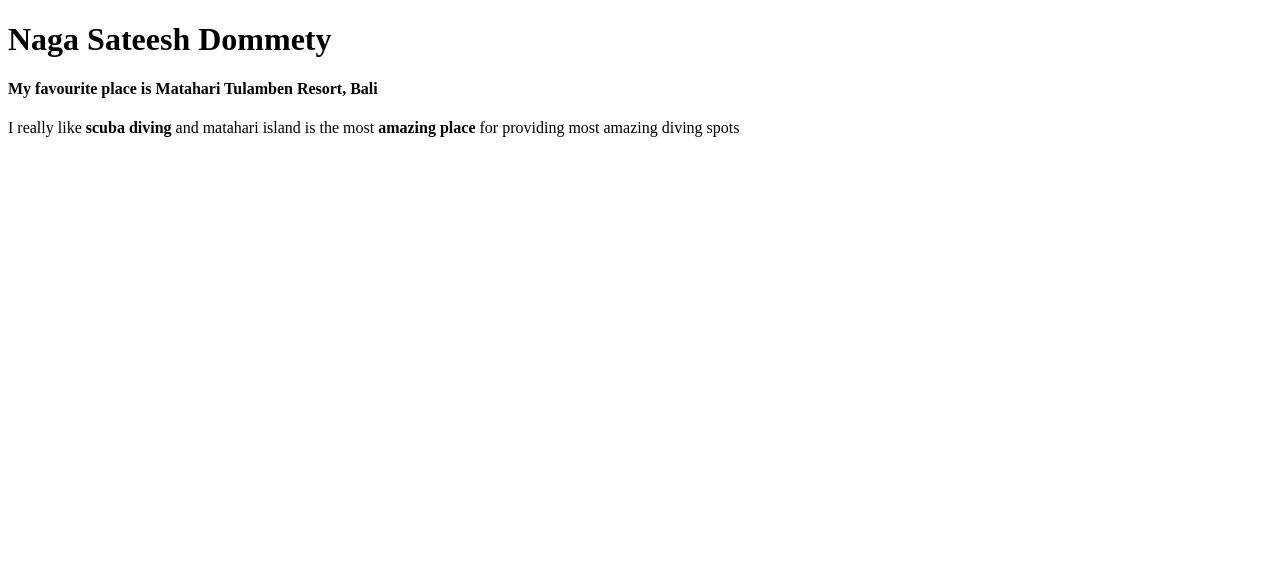
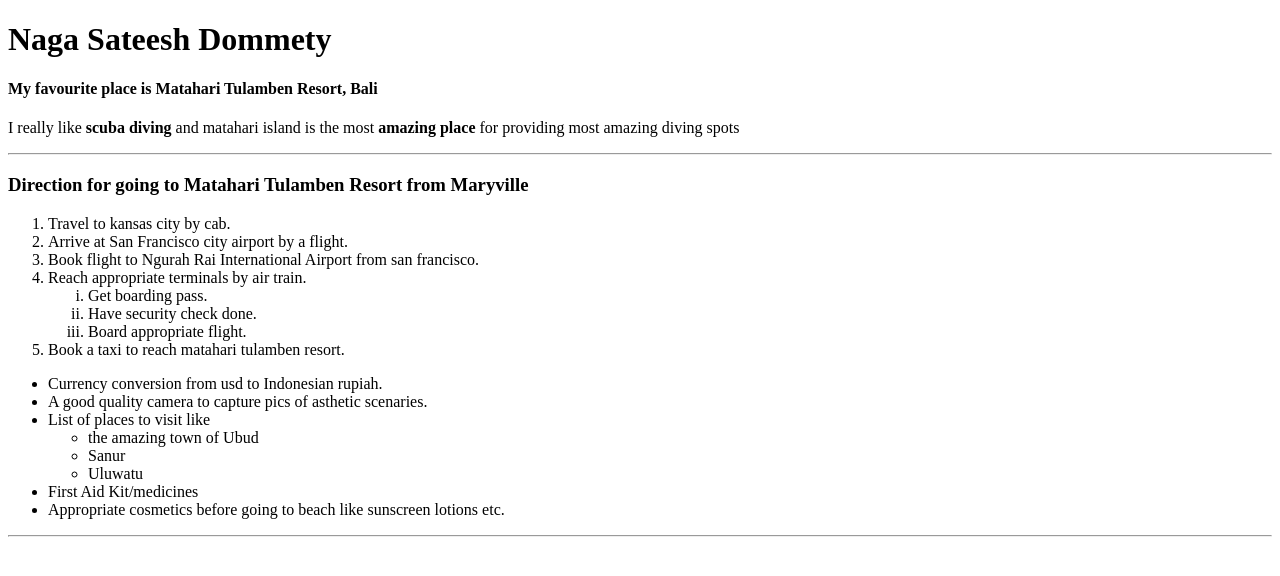
Before and after one commit to 44-563-WebApps-F21/webapps-f21-assignment-3-S545395, a plain HTML site: page index.html in a window 1280 px wide. Drawn offline with Linux system fonts and the light colour scheme.

Commit message:
committed index file for ordered and unordered list in html

```diff
--- a/index.html
+++ b/index.html
@@ -9,5 +9,39 @@
 <h4>My favourite place is Matahari Tulamben Resort, Bali</h4>
 <p>I really like <b>scuba diving</b> and matahari island is the most <b>amazing place</b> for providing most amazing diving spots</p>
 
+<hr>
+
+
+<h3>Direction for going to Matahari Tulamben Resort from Maryville</h3>
+
+<ol>
+  <li>Travel to kansas city by cab.</li>
+  <li>Arrive at San Francisco city airport by a flight.</li>
+  <li>Book flight to Ngurah Rai International Airport from san francisco.</li>
+  <li>Reach appropriate terminals by air train.</li>
+  <ol  type="i">
+    <li>Get boarding pass.</li>
+    <li>Have security check done.</li>
+    <li>Board appropriate flight.</li>
+  </ol>
+  <li>Book a taxi to reach matahari tulamben resort.</li>
+</ol>
+
+<ul>
+  <li>Currency conversion from usd to Indonesian rupiah.</li>
+  <li>A good quality camera to capture pics of asthetic scenaries.</li>
+  <li>List of places to visit like</li>
+  <ul>
+    <li>the amazing town of Ubud</li>
+    <li>Sanur</li>
+    <li>Uluwatu</li>
+  </ul>
+  <li>First Aid Kit/medicines</li>
+  <li>Appropriate cosmetics before going to beach like sunscreen lotions etc.</li>
+</ul>
+
+
+<hr>
+
 </body>
 </html>
```
